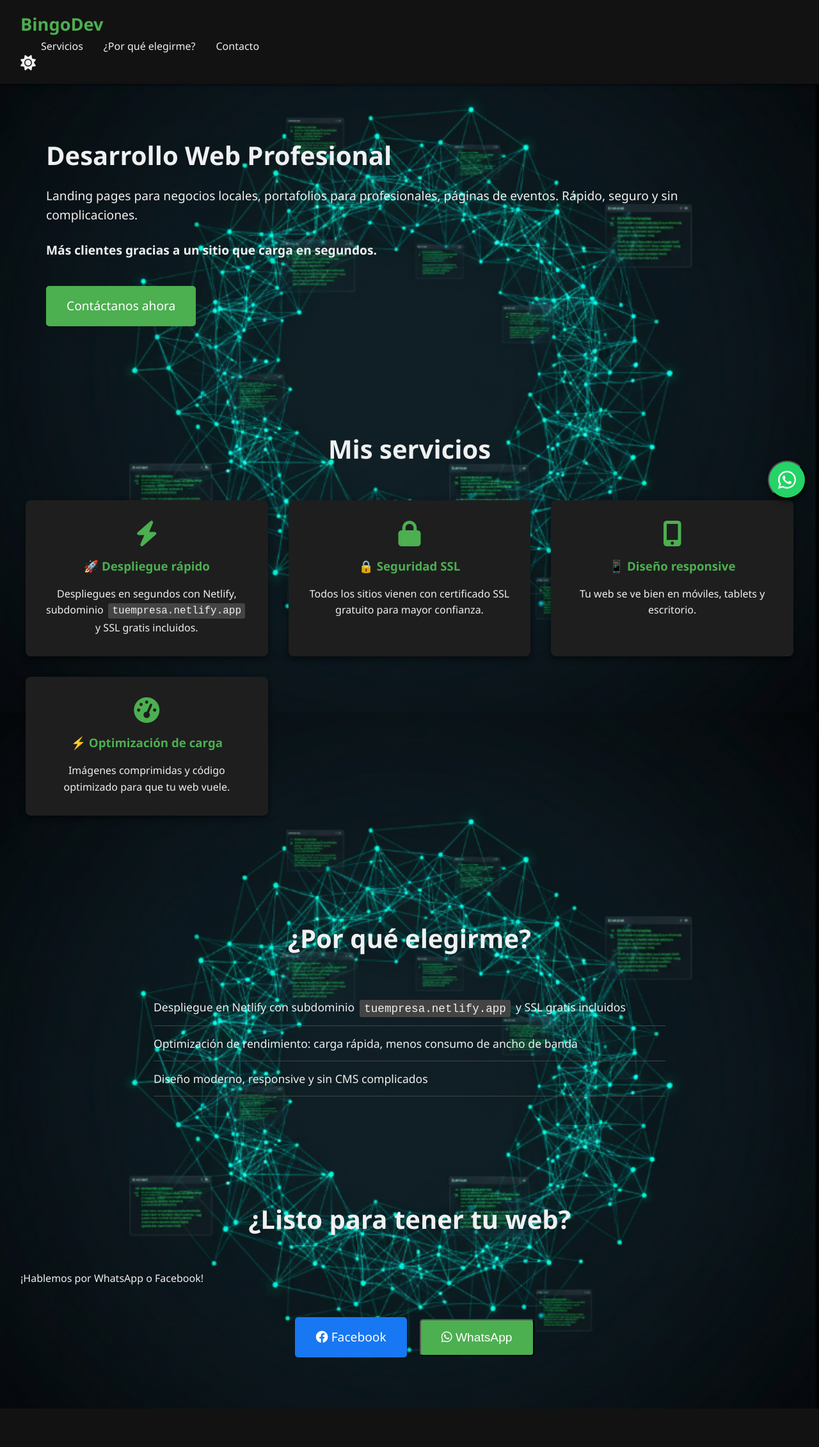
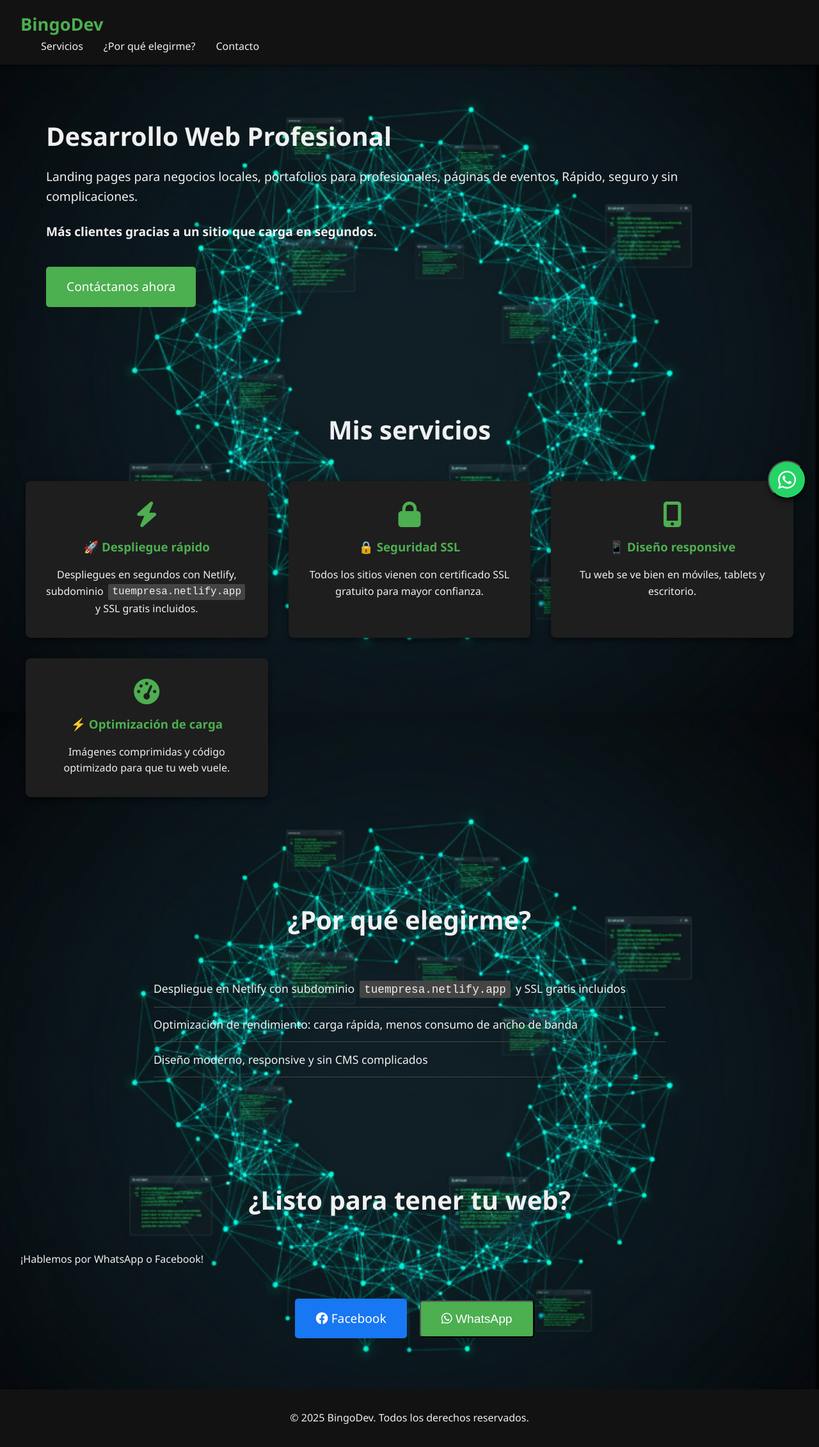
Before and after one commit to SNTIXGOD/Bingo, a plain HTML site: page index.html in a window 1280 px wide. Shown: the whole page at 64% size. Before the commit the page ends 2202 px from the top, so only its background shows below. Drawn offline with Linux system fonts and the light colour scheme.

Commit message:
Update index.html

```diff
--- a/index.html
+++ b/index.html
@@ -11,19 +11,16 @@
     <header>
         <nav>
             <div class="logo">BingoDev</div>
+            <div class="hamburger">
+                <span></span>
+                <span></span>
+                <span></span>
+            </div>
             <ul class="nav-links">
                 <li><a href="#servicios">Servicios</a></li>
                 <li><a href="#por-que">¿Por qué elegirme?</a></li>
                 <li><a href="#contacto">Contacto</a></li>
             </ul>
-            <button id="theme-toggle" class="theme-toggle">
-                <i class="fas fa-sun"></i>
-            </button>
-            <div class="hamburger">
-                <span></span>
-                <span></span>
-                <span></span>
-            </div>
         </nav>
     </header>
 
@@ -34,7 +31,6 @@
             <p><strong>Más clientes gracias a un sitio que carga en segundos.</strong></p>
             <a href="#contacto" class="cta-btn">Contáctanos ahora</a>
         </div>
-        <!-- Eliminado el cuadro de "Web Modernas" -->
     </section>
 
     <section id="servicios" class="services">
@@ -101,6 +97,10 @@
         </div>
     </div>
 
+    <footer>
+        <p>&copy; 2025 BingoDev. Todos los derechos reservados.</p>
+    </footer>
+
     <script src="app.js"></script>
 </body>
 </html>
```
